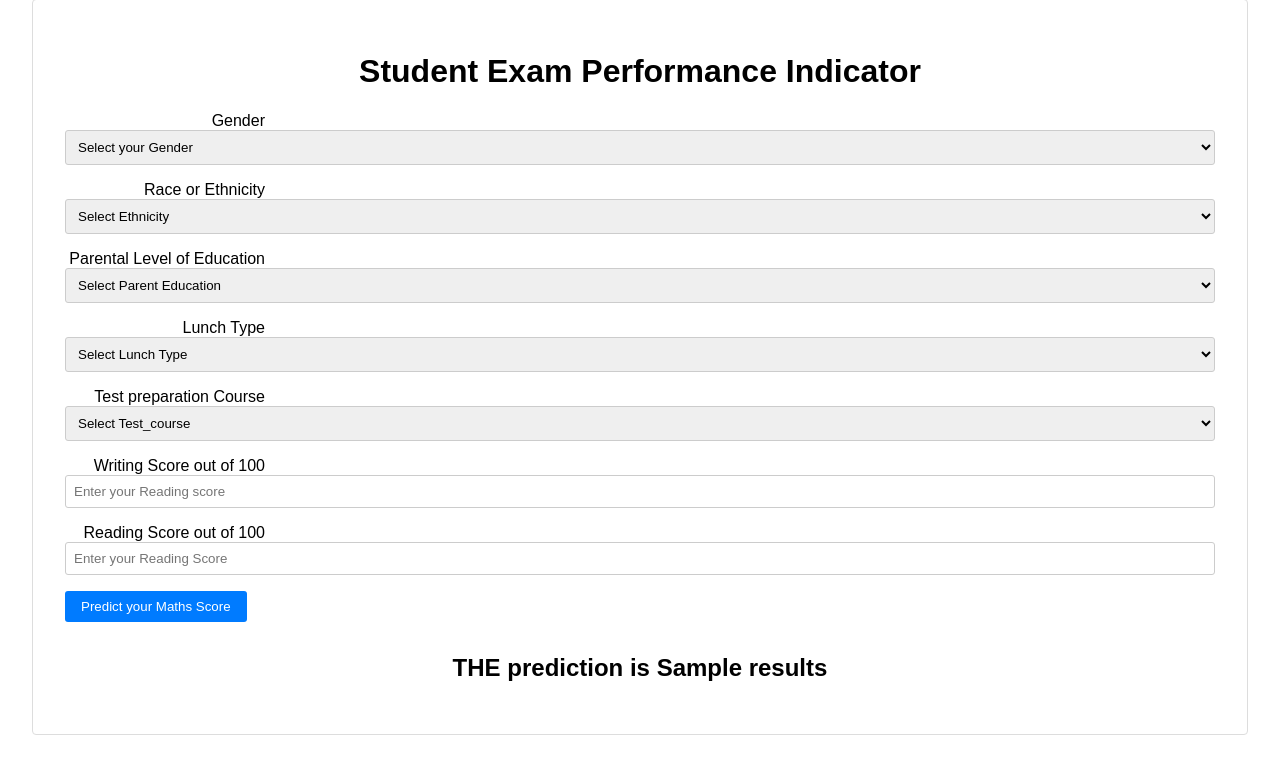
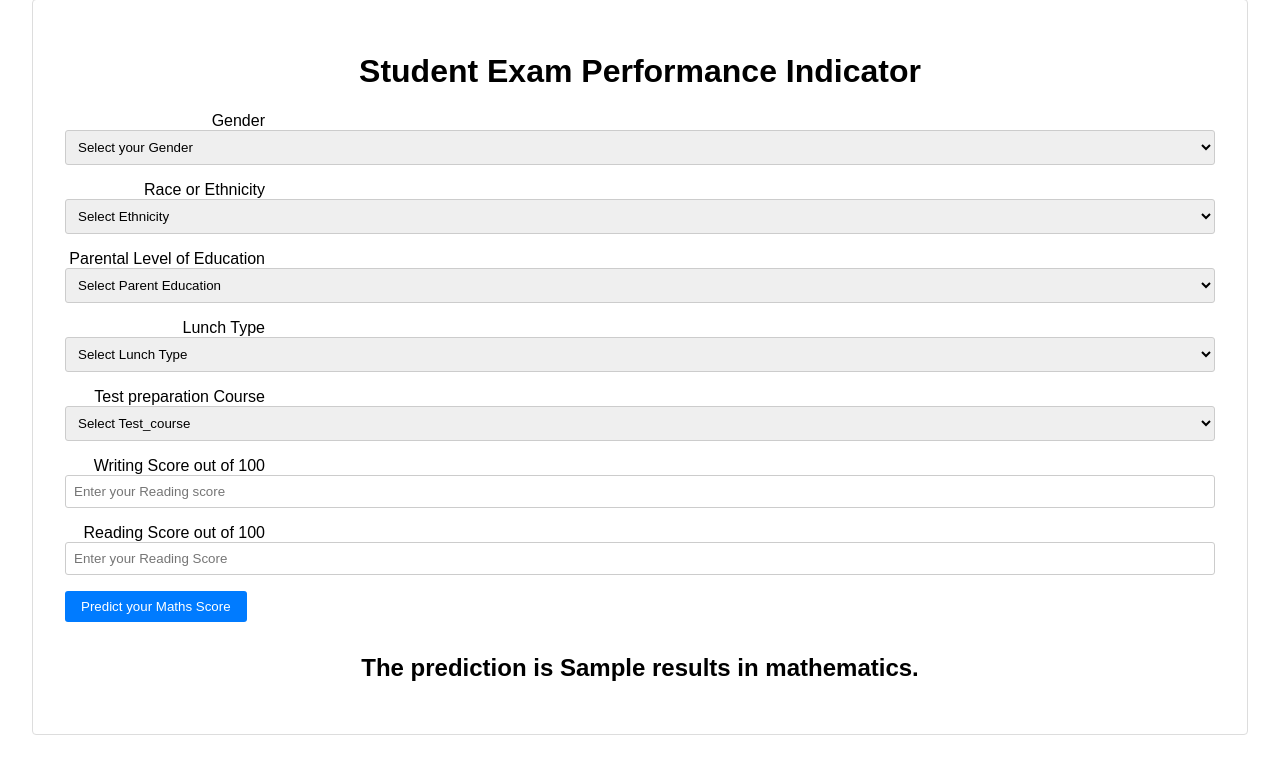
Before and after one commit to SomdeepSardar/MLPipelineDemo, a Flask app: template templates/home.html in a window 1280 px wide. Shown: the part 33-800 px from the top of the page. Run offline with Flask 3, Linux system fonts and the light colour scheme; the template is opened without the code that fills it: most values are stand-ins (such as "Sample title", 1, 10 or a date in 2020).

Commit message:
updated home.html

```diff
--- a/templates/home.html
+++ b/templates/home.html
@@ -165,7 +165,7 @@
         </div>
     </form>
     <h2>
-       THE  prediction is {{results}}
+       The prediction is {{results}} in mathematics.
     </h2>
    <body>
 </html>
```
